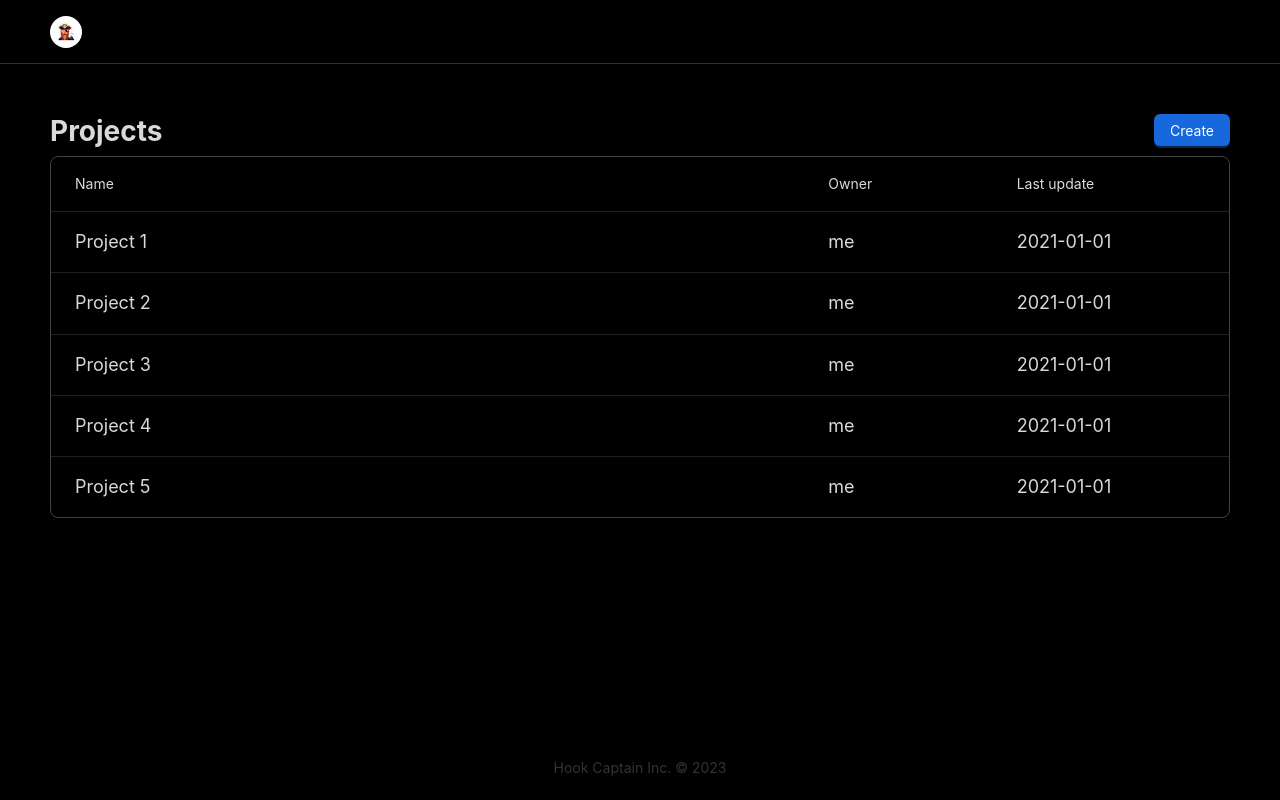
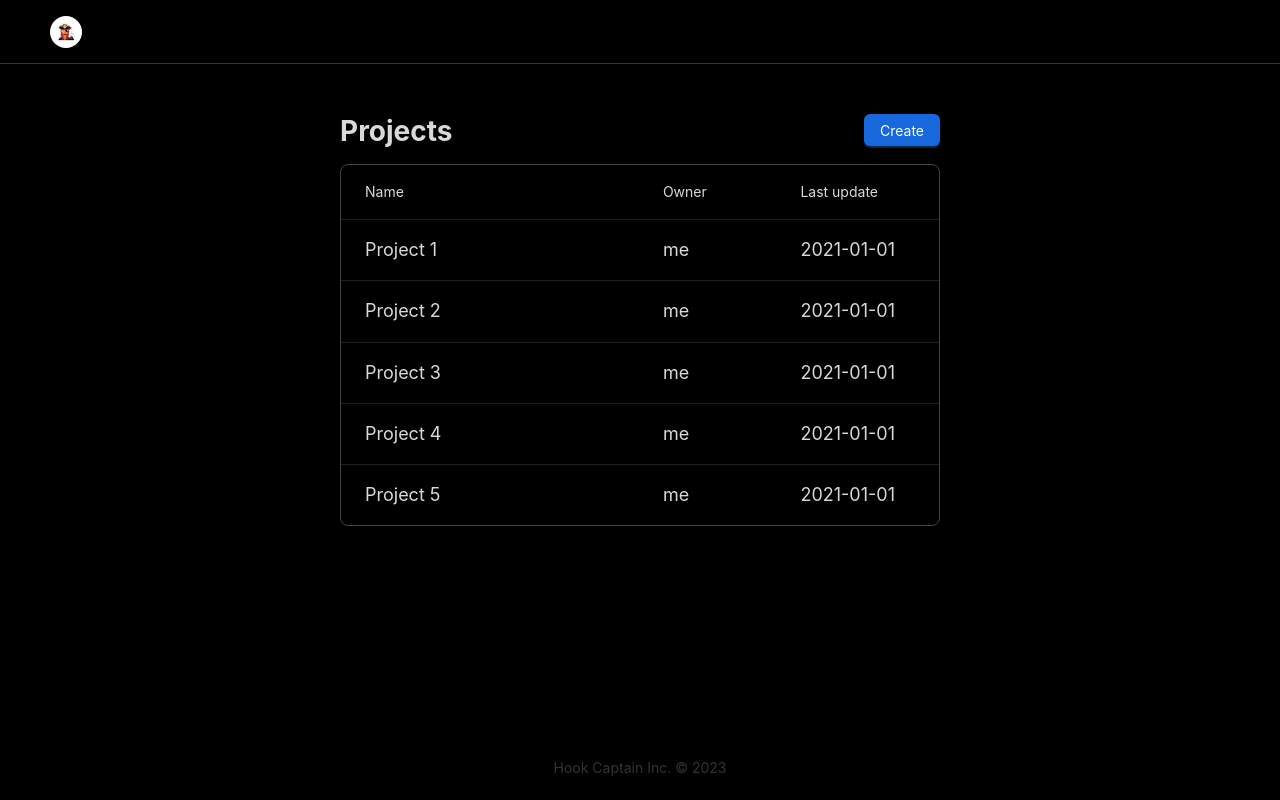
Before and after one commit to taigfs/hc-ui-react-dnd, a React (Vite) app: page /projects in a window 1280 px wide. Built offline with nearby package versions, Linux system fonts and the light colour scheme.

Commit message:
Finished Projects Page (interface)

```diff
--- a/src/pages/Projects.tsx
+++ b/src/pages/Projects.tsx
@@ -1,9 +1,12 @@
 import { Button, Col, List, Row, Typography } from "antd";
 import React, { useEffect } from "react";
+import styled from "styled-components";
 
 import { HCLayout } from "../components/HCLayout";
+import { SiteLinks } from "../enum/SiteLinks";
 
-interface ProjectRowType {
+interface ProjectRow {
+  id?: number;
   name?: string;
   owner?: string;
   lastUpdate?: string;
@@ -12,12 +15,12 @@ interface ProjectRowType {
 
 export const Projects = () => {
   const [isCreating, setIsCreating] = React.useState<boolean>(false);
-  const [data, setData] = React.useState<ProjectRowType[]>([
-    { name: "Project 1", owner: "me", lastUpdate: "2021-01-01" },
-    { name: "Project 2", owner: "me", lastUpdate: "2021-01-01" },
-    { name: "Project 3", owner: "me", lastUpdate: "2021-01-01" },
-    { name: "Project 4", owner: "me", lastUpdate: "2021-01-01" },
-    { name: "Project 5", owner: "me", lastUpdate: "2021-01-01" },
+  const [data, setData] = React.useState<ProjectRow[]>([
+    { name: "Project 1", owner: "me", lastUpdate: "2021-01-01", id: 1 },
+    { name: "Project 2", owner: "me", lastUpdate: "2021-01-01", id: 2 },
+    { name: "Project 3", owner: "me", lastUpdate: "2021-01-01", id: 3 },
+    { name: "Project 4", owner: "me", lastUpdate: "2021-01-01", id: 4 },
+    { name: "Project 5", owner: "me", lastUpdate: "2021-01-01", id: 5 },
   ]);
 
   const onCreateProject = (projectName: string) => {
@@ -28,19 +31,27 @@ export const Projects = () => {
     setIsCreating(false);
   };
 
-  const Header = () => (
+  const onProjectClick = (item: ProjectRow) => {
+    if (!item.id) {
+      return;
+    }
+    window.location.href = SiteLinks.Project.replace(":id", item.id.toString());
+  };
+
+  const ListHeader = () => (
     <Row>
-      <Col span={16}>Name</Col>
-      <Col span={4}>Owner</Col>
-      <Col span={4}>Last update</Col>
+      <Col span={13}>Name</Col>
+      <Col span={6}>Owner</Col>
+      <Col span={5}>Last update</Col>
     </Row>
   );
 
   return (
     <>
       <HCLayout>
-        <Row className="mb-2">
-          <Col span={20}>
+        <Container>
+          <Row className="mb-3">
+            <Col span={20} style={{ display: "flex", alignItems: "center" }}>
               <h1>Projects</h1>
             </Col>
             <Col span={4} className="text-right">
@@ -49,14 +60,15 @@ export const Projects = () => {
               </Button>
             </Col>
           </Row>
-        <List
-          header={<Header />}
+          <StyledList
+            header={<ListHeader />}
             bordered
             dataSource={!isCreating ? data : [...data, { creating: true }]}
-          renderItem={(item: ProjectRowType) => {
+            renderItem={(renderedItem) => {
+              const item = renderedItem as ProjectRow;
               if (item.creating) {
                 return (
-                <List.Item>
+                  <StyledListItem>
                     <Typography.Text
                       style={{ fontSize: 18, width: "100%" }}
                       editable={{
@@ -66,23 +78,58 @@ export const Projects = () => {
                     >
                       New project
                     </Typography.Text>
-                </List.Item>
+                  </StyledListItem>
                 );
               } else {
                 return (
-                <List.Item>
+                  <StyledListItem onClick={() => onProjectClick(item)}>
                     <Row className="w-100">
-                    <Col span={16}>{item.name}</Col>
-                    <Col span={4}>{item.owner}</Col>
-                    <Col span={4}>{item.lastUpdate}</Col>
+                      <Col span={13}>{item.name}</Col>
+                      <Col span={6}>{item.owner}</Col>
+                      <Col span={5}>{item.lastUpdate}</Col>
                     </Row>
-                </List.Item>
+                  </StyledListItem>
                 );
               }
             }}
             size="large"
           />
+        </Container>
       </HCLayout>
     </>
   );
 };
+
+const StyledListItem = styled(List.Item)`
+  cursor: pointer;
+  transition: background-color 0.15s ease;
+  &:hover {
+    background-color: ${(props) => props.theme.color.featuredSquareBg};
+  }
+`;
+
+const Container = styled.div`
+  max-width: 600px;
+  margin: auto;
+`;
+
+const StyledList = styled(List)`
+  max-height: 520px;
+  overflow-y: auto;
+  overflow-x: hidden;
+
+  ::-webkit-scrollbar {
+    width: 8px;
+  }
+
+  ::-webkit-scrollbar-track {
+    background: ${(props) => props.theme.color.squareBg};
+    border-left: 1px solid ${(props) => props.theme.color.squareBorder};
+    border-radius: 8px;
+  }
+
+  ::-webkit-scrollbar-thumb {
+    background: ${(props) => props.theme.color.squareBorder};
+    border-radius: 8px;
+  }
+`;
```
Lines whose indentation alone changed are shown as unchanged.
